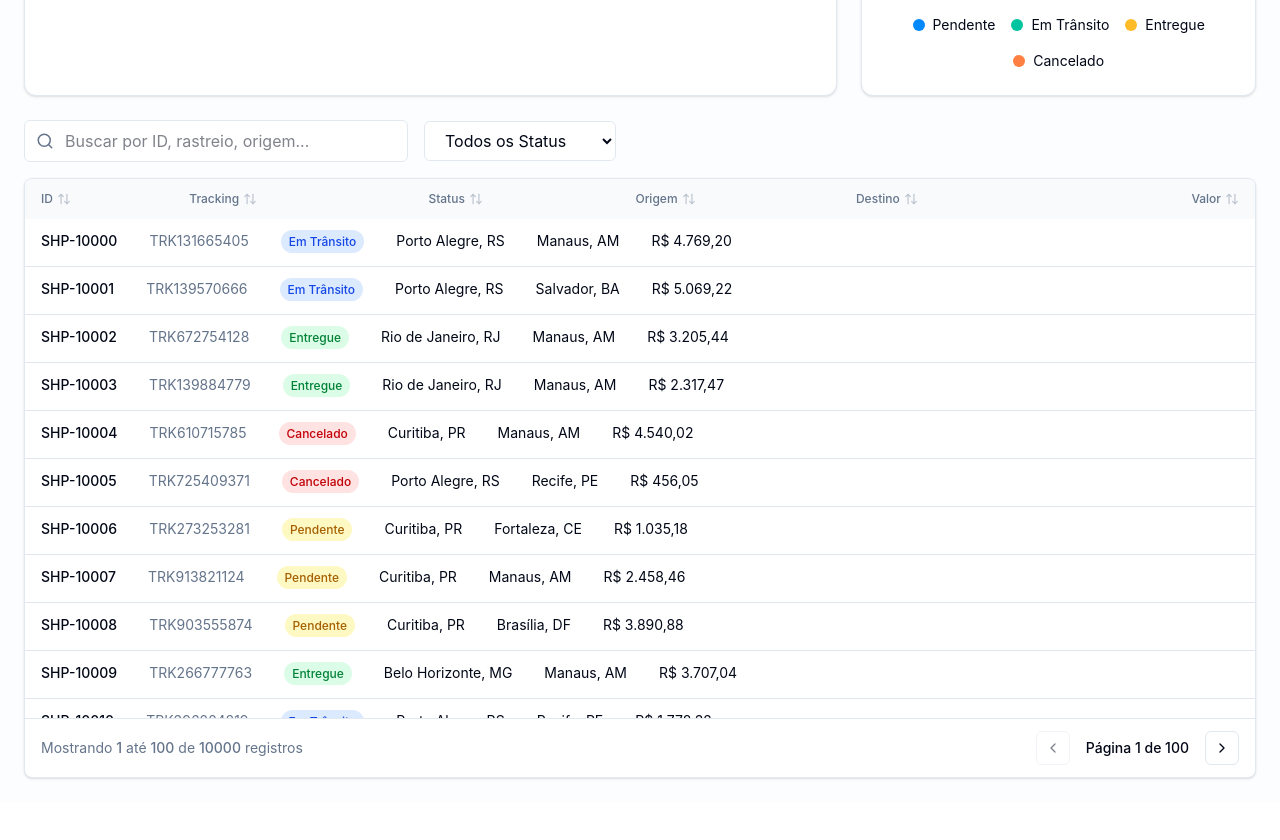
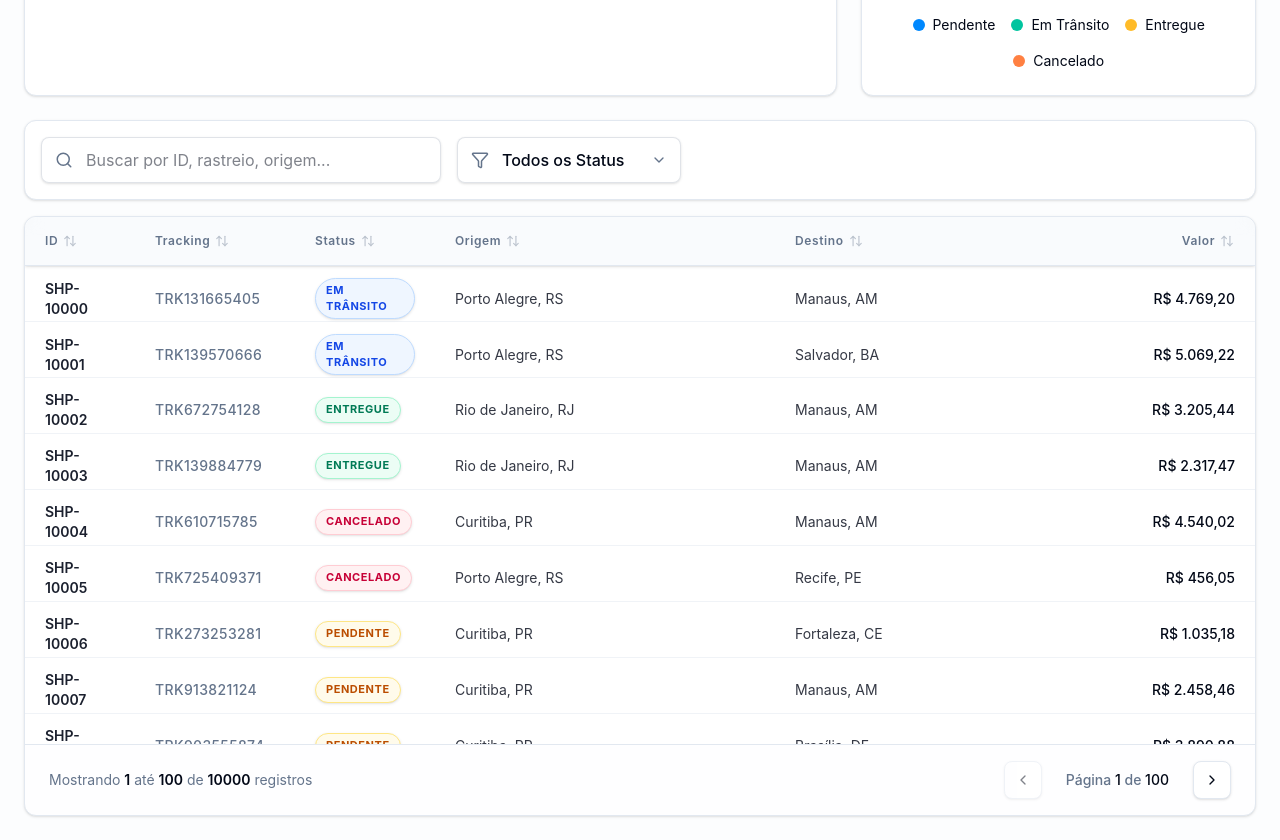
Before and after one commit to eleazar-nascimento/b2b-dashboard, a React (Vite) app: page /dashboard in a window 1280 px wide. Shown: the part 660-1500 px from the top of the page. Before the commit the page ends 1462 px from the top, so only its background shows below. Built offline with nearby package versions, Linux system fonts and the light colour scheme.

Commit message:
feat: enhance Dashboard and DataTable components with improved UI elements and sorting icons

```diff
--- a/src/components/Dashboard.tsx
+++ b/src/components/Dashboard.tsx
@@ -4,7 +4,7 @@ import { useQuery } from '@tanstack/react-query';
 import { fetchShipments, fetchDashboardStats, fetchChartData, type Shipment } from '../api/mockData';
 import { DataTable } from './DataTable';
 import { BarChart, Bar, XAxis, YAxis, CartesianGrid, Tooltip, ResponsiveContainer, PieChart, Pie, Cell } from 'recharts';
-import { Package, Truck, CheckCircle, Search, Download } from 'lucide-react';
+import { Package, Truck, CheckCircle, Search, Download, ChevronDown, Filter } from 'lucide-react';
 
 export function Dashboard() {
   const [searchParams, setSearchParams] = useSearchParams();
@@ -183,22 +183,26 @@ export function Dashboard() {
       </div>
 
       <div className="space-y-4">
-        <div className="flex flex-col sm:flex-row gap-4 items-center">
-          <div className="relative w-full sm:w-96">
-            <Search className="absolute left-3 top-1/2 -translate-y-1/2 text-muted-foreground" size={18} />
+        <div className="flex flex-col sm:flex-row gap-4 items-center bg-card p-4 rounded-xl border shadow-sm">
+          <div className="relative w-full sm:w-[400px] group">
+            <Search className="absolute left-3.5 top-1/2 -translate-y-1/2 text-muted-foreground group-focus-within:text-primary transition-colors" size={18} />
             <input
               type="text"
               placeholder="Buscar por ID, rastreio, origem..."
               value={searchInput}
               onChange={(e) => setSearchInput(e.target.value)}
-              className="w-full pl-10 pr-4 py-2 border rounded-md bg-background focus:outline-none focus:ring-2 focus:ring-primary/50"
+              className="w-full pl-11 pr-4 py-2.5 border border-muted-foreground/20 rounded-lg bg-background/50 hover:bg-background focus:bg-background hover:border-muted-foreground/40 focus:border-primary focus:outline-none focus:ring-4 focus:ring-primary/10 transition-all shadow-sm"
             />
           </div>
 
+          <div className="relative w-full sm:w-56 group">
+            <div className="absolute left-3.5 top-1/2 -translate-y-1/2 text-muted-foreground group-focus-within:text-primary transition-colors pointer-events-none">
+              <Filter size={18} />
+            </div>
             <select
               value={statusFilter}
               onChange={(e) => updateParams({ status: e.target.value, page: '1' })}
-            className="w-full sm:w-48 px-4 py-2 border rounded-md bg-background focus:outline-none focus:ring-2 focus:ring-primary/50"
+              className="w-full pl-11 pr-10 py-2.5 border border-muted-foreground/20 rounded-lg bg-background/50 hover:bg-background focus:bg-background hover:border-muted-foreground/40 focus:border-primary focus:outline-none focus:ring-4 focus:ring-primary/10 transition-all appearance-none cursor-pointer shadow-sm font-medium"
             >
               <option value="Todos">Todos os Status</option>
               <option value="Pendente">Pendente</option>
@@ -206,6 +210,10 @@ export function Dashboard() {
               <option value="Entregue">Entregue</option>
               <option value="Cancelado">Cancelado</option>
             </select>
+            <div className="absolute right-3.5 top-1/2 -translate-y-1/2 pointer-events-none text-muted-foreground group-hover:text-foreground transition-colors">
+              <ChevronDown size={16} />
+            </div>
+          </div>
         </div>
 
         <div className="h-[600px]">
--- a/src/components/DataTable.tsx
+++ b/src/components/DataTable.tsx
@@ -33,13 +33,24 @@ export function DataTable({
   const rowVirtualizer = useVirtualizer({
     count: data.length,
     getScrollElement: () => parentRef.current,
-    estimateSize: () => 48,
+    estimateSize: () => 56, // Increased for more padding
     overscan: 10,
   });
 
   const renderSortIcon = (field: keyof Shipment) => {
-    if (sortField !== field) return <ArrowUpDown size={14} className="opacity-40" />;
-    return sortOrder === 'asc' ? <ArrowUp size={14} /> : <ArrowDown size={14} />;
+    const isActive = sortField === field;
+    return (
+      <div className="relative flex items-center justify-center w-4 h-4 ml-1 overflow-hidden">
+        <ArrowUpDown
+          size={14}
+          className={`absolute transition-all duration-300 ease-in-out ${isActive ? 'opacity-0 scale-50' : 'opacity-40 scale-100 group-hover:opacity-100'}`}
+        />
+        <ArrowUp
+          size={14}
+          className={`absolute text-primary transition-all duration-300 ease-in-out ${!isActive ? 'opacity-0 translate-y-4' : 'opacity-100 translate-y-0'} ${sortOrder === 'desc' ? 'rotate-180' : 'rotate-0'}`}
+        />
+      </div>
+    );
   };
 
   const columns: { label: string; field: keyof Shipment; align?: 'right' }[] = [
@@ -51,21 +62,23 @@ export function DataTable({
     { label: 'Valor', field: 'value', align: 'right' },
   ];
 
+  const gridColsClass = "grid grid-cols-[110px_160px_140px_minmax(200px,1fr)_minmax(200px,1fr)_140px] w-full";
+
   return (
-    <div className="flex flex-col h-full bg-card text-card-foreground border rounded-lg shadow-sm">
+    <div className="flex flex-col h-full bg-card text-card-foreground border rounded-xl shadow-sm overflow-hidden">
       <div
         ref={parentRef}
-        className="flex-1 overflow-auto relative"
+        className="flex-1 overflow-auto relative custom-scrollbar"
         style={{ minHeight: '400px' }}
       >
-        <table className="w-full text-sm text-left relative">
-          <thead className="text-xs text-muted-foreground uppercase bg-muted/50 sticky top-0 z-10">
-            <tr>
+        <table className="w-full text-sm text-left block">
+          <thead className="text-xs text-muted-foreground uppercase bg-muted/40 sticky top-0 z-20 block w-full border-b shadow-sm backdrop-blur-sm">
+            <tr className={gridColsClass}>
               {columns.map((col) => (
-                <th key={col.field} className={`px-4 py-3 font-medium ${col.align === 'right' ? 'text-right' : ''}`}>
+                <th key={col.field} className="px-5 py-4 font-semibold tracking-wider">
                   <button
                     onClick={() => onSort(col.field)}
-                    className={`flex items-center gap-1 hover:text-foreground transition-colors ${col.align === 'right' ? 'justify-end w-full' : ''}`}
+                    className={`flex items-center group hover:text-foreground transition-colors w-full ${col.align === 'right' ? 'justify-end' : ''}`}
                   >
                     {col.label}
                     {renderSortIcon(col.field)}
@@ -75,27 +88,29 @@ export function DataTable({
             </tr>
           </thead>
           <tbody
+            className="block relative w-full"
             style={{
               height: isLoading ? 'auto' : `${rowVirtualizer.getTotalSize()}px`,
-              width: '100%',
-              position: 'relative',
             }}
           >
             {isLoading ? (
               Array.from({ length: 10 }).map((_, i) => (
-                <tr key={`skeleton-${i}`} className="border-b">
-                  <td className="px-4 py-3"><div className="h-4 bg-muted rounded animate-pulse w-16"></div></td>
-                  <td className="px-4 py-3"><div className="h-4 bg-muted rounded animate-pulse w-24"></div></td>
-                  <td className="px-4 py-3"><div className="h-6 bg-muted rounded-full animate-pulse w-20"></div></td>
-                  <td className="px-4 py-3"><div className="h-4 bg-muted rounded animate-pulse w-32"></div></td>
-                  <td className="px-4 py-3"><div className="h-4 bg-muted rounded animate-pulse w-32"></div></td>
-                  <td className="px-4 py-3 flex justify-end"><div className="h-4 bg-muted rounded animate-pulse w-20"></div></td>
+                <tr key={`skeleton-${i}`} className={`${gridColsClass} items-center border-b`}>
+                  <td className="px-5 py-4"><div className="h-4 bg-muted/60 rounded animate-pulse w-16"></div></td>
+                  <td className="px-5 py-4"><div className="h-4 bg-muted/60 rounded animate-pulse w-24"></div></td>
+                  <td className="px-5 py-4"><div className="h-6 bg-muted/60 rounded-full animate-pulse w-24"></div></td>
+                  <td className="px-5 py-4"><div className="h-4 bg-muted/60 rounded animate-pulse w-32"></div></td>
+                  <td className="px-5 py-4"><div className="h-4 bg-muted/60 rounded animate-pulse w-32"></div></td>
+                  <td className="px-5 py-4 flex justify-end"><div className="h-4 bg-muted/60 rounded animate-pulse w-20"></div></td>
                 </tr>
               ))
             ) : data.length === 0 ? (
               <tr>
-                <td colSpan={6} className="text-center py-10 text-muted-foreground">
-                  Nenhum registro encontrado.
+                <td colSpan={6} className="text-center py-12 text-muted-foreground flex flex-col items-center justify-center w-full">
+                  <div className="bg-muted/20 p-4 rounded-full mb-3">
+                    <ArrowUpDown size={24} className="opacity-20" />
+                  </div>
+                  <p>Nenhum registro encontrado.</p>
                 </td>
               </tr>
             ) : (
@@ -104,27 +119,27 @@ export function DataTable({
                 return (
                   <tr
                     key={shipment.id}
-                    className="border-b transition-colors hover:bg-muted/50 absolute w-full"
+                    className={`${gridColsClass} items-center absolute border-b border-border/50 transition-all hover:bg-muted/30 group`}
                     style={{
                       height: `${virtualRow.size}px`,
                       transform: `translateY(${virtualRow.start}px)`,
                     }}
                   >
-                    <td className="px-4 py-3 font-medium">{shipment.id}</td>
-                    <td className="px-4 py-3 text-muted-foreground">{shipment.trackingNumber}</td>
-                    <td className="px-4 py-3">
-                      <span className={`px-2 py-1 rounded-full text-xs font-medium ${
-                        shipment.status === 'Entregue' ? 'bg-green-100 text-green-700 dark:bg-green-900/30 dark:text-green-400' :
-                        shipment.status === 'Em Trânsito' ? 'bg-blue-100 text-blue-700 dark:bg-blue-900/30 dark:text-blue-400' :
-                        shipment.status === 'Cancelado' ? 'bg-red-100 text-red-700 dark:bg-red-900/30 dark:text-red-400' :
-                        'bg-yellow-100 text-yellow-700 dark:bg-yellow-900/30 dark:text-yellow-400'
+                    <td className="px-5 py-3 font-semibold text-foreground/90">{shipment.id}</td>
+                    <td className="px-5 py-3 text-muted-foreground group-hover:text-foreground/80 transition-colors font-medium tracking-wide">{shipment.trackingNumber}</td>
+                    <td className="px-5 py-3">
+                      <span className={`inline-flex items-center px-2.5 py-1 rounded-full text-[11px] font-bold shadow-sm border uppercase tracking-wider ${
+                        shipment.status === 'Entregue' ? 'bg-emerald-50 text-emerald-700 border-emerald-200 dark:bg-emerald-500/10 dark:text-emerald-400 dark:border-emerald-500/20' :
+                        shipment.status === 'Em Trânsito' ? 'bg-blue-50 text-blue-700 border-blue-200 dark:bg-blue-500/10 dark:text-blue-400 dark:border-blue-500/20' :
+                        shipment.status === 'Cancelado' ? 'bg-rose-50 text-rose-700 border-rose-200 dark:bg-rose-500/10 dark:text-rose-400 dark:border-rose-500/20' :
+                        'bg-amber-50 text-amber-700 border-amber-200 dark:bg-amber-500/10 dark:text-amber-400 dark:border-amber-500/20'
                       }`}>
                         {shipment.status}
                       </span>
                     </td>
-                    <td className="px-4 py-3">{shipment.origin}</td>
-                    <td className="px-4 py-3">{shipment.destination}</td>
-                    <td className="px-4 py-3 text-right">
+                    <td className="px-5 py-3 truncate text-foreground/80">{shipment.origin}</td>
+                    <td className="px-5 py-3 truncate text-foreground/80">{shipment.destination}</td>
+                    <td className="px-5 py-3 text-right font-medium">
                       {new Intl.NumberFormat('pt-BR', { style: 'currency', currency: 'BRL' }).format(shipment.value)}
                     </td>
                   </tr>
@@ -135,28 +150,28 @@ export function DataTable({
         </table>
       </div>
 
-      <div className="flex items-center justify-between px-4 py-3 border-t">
+      <div className="flex items-center justify-between px-6 py-4 bg-muted/10 border-t">
         <div className="text-sm text-muted-foreground">
-          Mostrando <span className="font-medium">{(currentPage - 1) * pageSize + 1}</span> até{' '}
-          <span className="font-medium">{Math.min(currentPage * pageSize, totalCount)}</span> de{' '}
-          <span className="font-medium">{totalCount}</span> registros
+          Mostrando <span className="font-semibold text-foreground">{(currentPage - 1) * pageSize + 1}</span> até{' '}
+          <span className="font-semibold text-foreground">{Math.min(currentPage * pageSize, totalCount)}</span> de{' '}
+          <span className="font-semibold text-foreground">{totalCount}</span> registros
         </div>
 
         <div className="flex items-center space-x-2">
           <button
             onClick={() => onPageChange(currentPage - 1)}
             disabled={currentPage === 1 || isLoading}
-            className="p-2 rounded-md border bg-background hover:bg-muted disabled:opacity-50 disabled:cursor-not-allowed"
+            className="p-2.5 rounded-lg border bg-background hover:bg-muted hover:text-foreground transition-colors disabled:opacity-50 disabled:cursor-not-allowed shadow-sm"
           >
             <ChevronLeft size={16} />
           </button>
-          <span className="text-sm font-medium px-2">
-            Página {currentPage} de {totalPages}
+          <span className="text-sm font-medium px-4 text-muted-foreground">
+            Página <span className="text-foreground">{currentPage}</span> de <span className="text-foreground">{totalPages}</span>
           </span>
           <button
             onClick={() => onPageChange(currentPage + 1)}
             disabled={currentPage === totalPages || isLoading}
-            className="p-2 rounded-md border bg-background hover:bg-muted disabled:opacity-50 disabled:cursor-not-allowed"
+            className="p-2.5 rounded-lg border bg-background hover:bg-muted hover:text-foreground transition-colors disabled:opacity-50 disabled:cursor-not-allowed shadow-sm"
           >
             <ChevronRight size={16} />
           </button>
```
Lines whose indentation alone changed are shown as unchanged.
